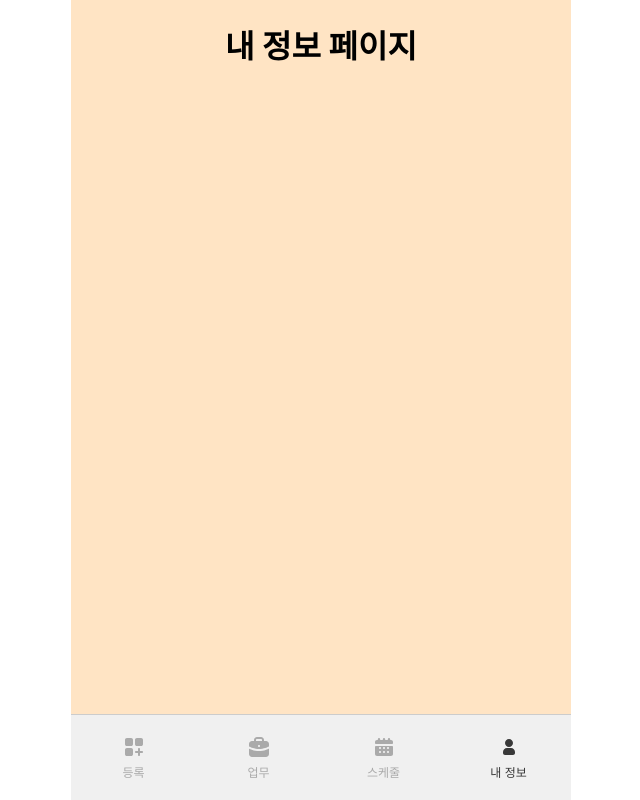
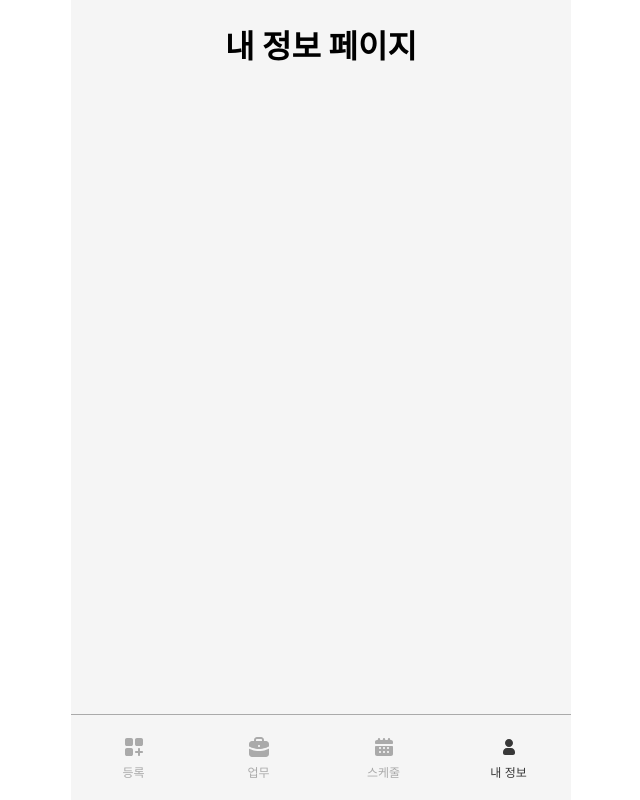
Before and after one commit to linelie00/laundry, a React (Create React App) app in the folder client/: page /profile in a window 1280 px wide. Shown: the whole page, without its empty margins (319-959 px from the left). Built offline with nearby package versions, Linux system fonts and the light colour scheme.

Commit message:
[Design]:페이지 wrap 디자인

```diff
--- a/client/src/App.js
+++ b/client/src/App.js
@@ -1,6 +1,7 @@
 import React from 'react';
 import { BrowserRouter as Router, Routes, Route } from "react-router-dom";
 import './Styles/App.css';
+import './Styles/Pages.css';
 import './Assets/Font/Font.css';
 import Register from './Pages/Register';
 import Task from './Pages/Task';
@@ -12,12 +13,14 @@ function App() {
   return (
     <Router>
         <div className="App">
+            <div className="wrap">
                 <Routes>
                     <Route path="/" element={<Register />} />
                     <Route path="/task" element={<Task />} />
                     <Route path="/schedule" element={<Schedule />} />
                     <Route path="/profile" element={<Profile />} />
                 </Routes>
+            </div>
             <BottomBar />
         </div>
     </Router>
--- a/client/src/Pages/Schedule.js
+++ b/client/src/Pages/Schedule.js
@@ -1,7 +1,11 @@
 import React from 'react';
 
 const Schedule = () => {
-    return <h1>스케줄 페이지</h1>;
+    return (
+        <div>
+            <h1>스케줄 페이지</h1>
+        </div>
+    );
 };
 
 export default Schedule;
--- a/client/src/Styles/App.css
+++ b/client/src/Styles/App.css
@@ -3,10 +3,10 @@
     margin: 0 auto;
     width: 100%;
     height: 100vh;
-    background-color: bisque;
     position: relative; /* 자식 요소의 위치 기준을 설정 */
     overflow: hidden; /* 스크롤 방지 */
     display: flex; /* Flexbox 사용 */
+    flex-direction: column; /* 세로 정렬 */
     justify-content: center; /* 가로 중앙 정렬 */
 }
 
--- a/client/src/Styles/Components.css
+++ b/client/src/Styles/Components.css
@@ -4,9 +4,9 @@
     width: 100%;
     display: flex;
     justify-content: space-evenly;
-    background-color: #f0f0f0;
+    background-color: #f5f5f5;
     padding: 10px 0;
-    border-top: 1px solid #ccc;
+    border-top: #aaaaaa 1px solid;
 }
 
 .bottom-button {
--- /dev/null
+++ b/client/src/Styles/Pages.css
@@ -0,0 +1,8 @@
+.wrap {
+    display: flex;
+    flex-direction: column;
+    align-items: center;
+    height: 100%;
+    width: 100%;
+    background-color: #f5f5f5;
+}
```
Lines whose indentation alone changed are shown as unchanged.
